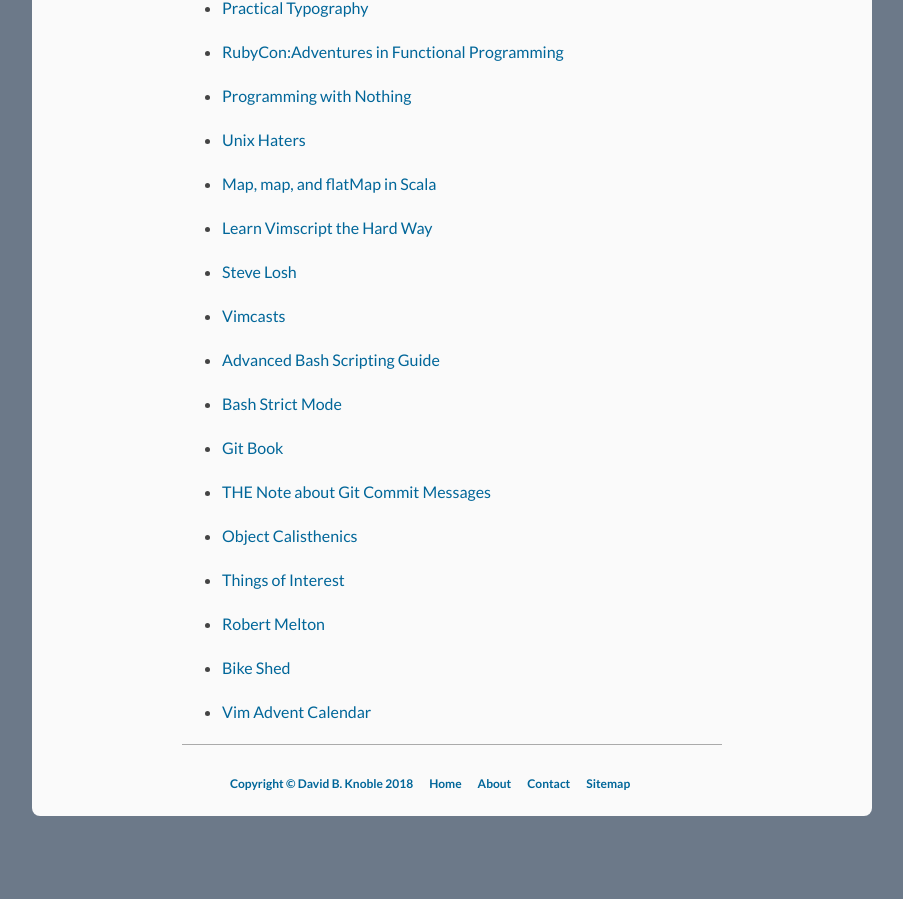
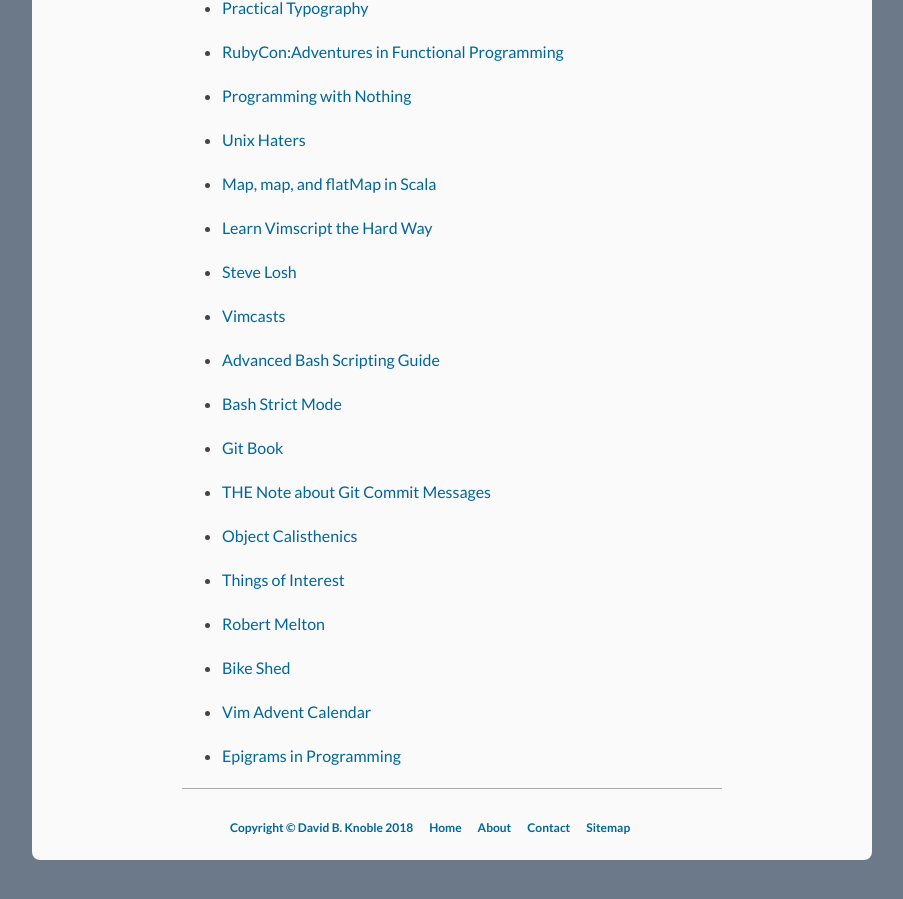
Before and after one commit to benknoble/benknoble.github.io, a Jekyll site: the page built from pages/readinglist.md, in a window 1280 px wide and 900 px high, scrolled down 1590 px. Shown: the whole window, without its empty margins (188-1091 px from the left). Built offline with Jekyll 4.4.1, drawn with Linux system fonts in a browser that asks for light colours; before the commit the page ends 2446 px from its top, so only the background shows below that.

Commit message:
Update reading list

```diff
--- a/_data/reading_list.yml
+++ b/_data/reading_list.yml
@@ -82,3 +82,5 @@
   url: https://shed.bike
 - title: Vim Advent Calendar
   url: https://vimways.org/2018/
+- title: Epigrams in Programming
+  url: http://www.cs.yale.edu/homes/perlis-alan/quotes.html
```
